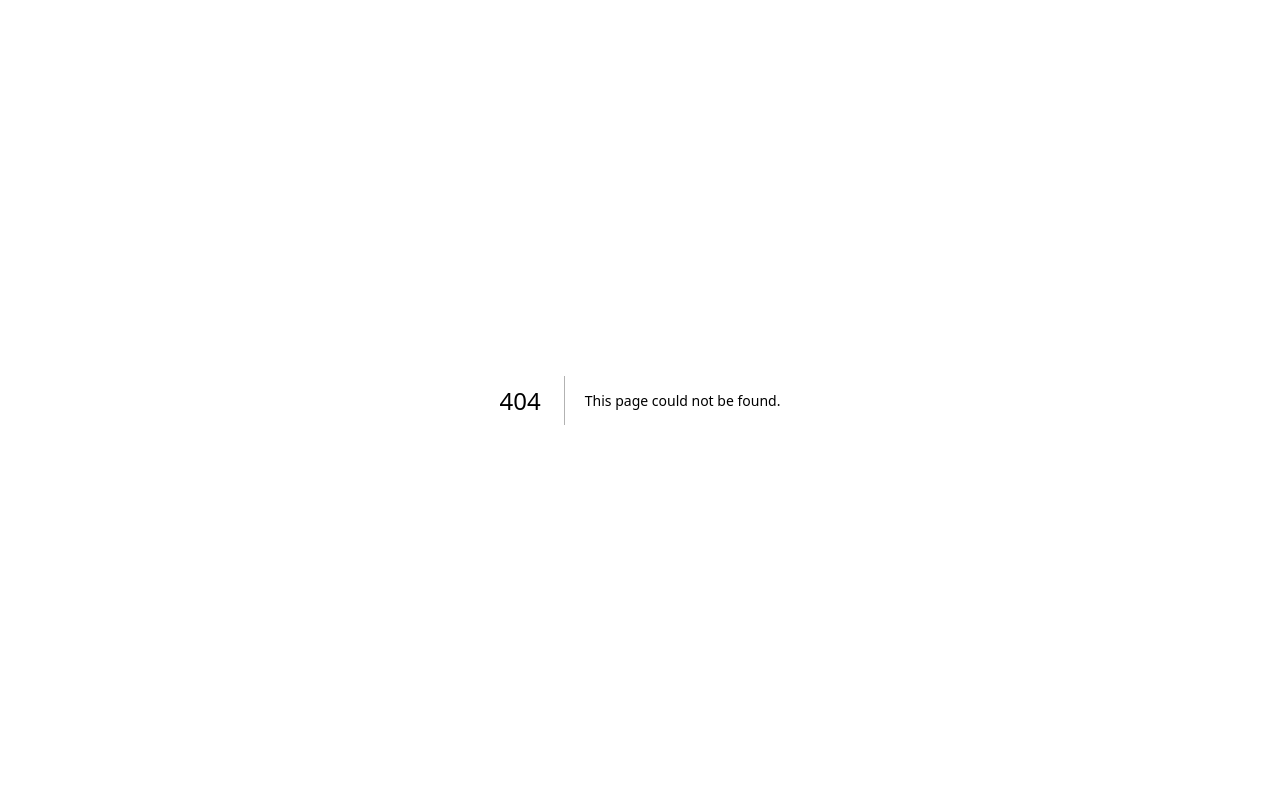
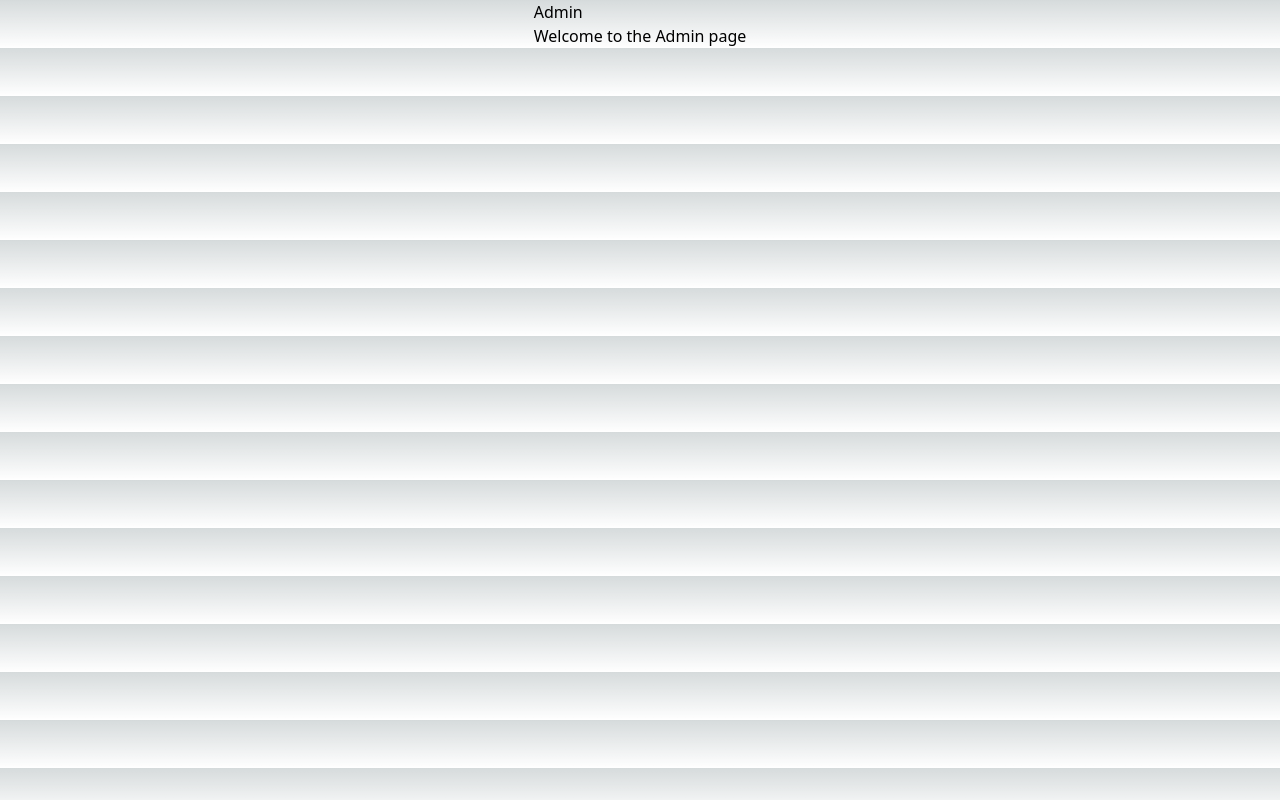
Before and after one commit to clorose/aliceinhelloworld, a Next.js app: page /admin in a window 1280 px wide. Before the commit this address had no page. Built offline with nearby package versions, Linux system fonts and the light colour scheme.

Commit message:
✨ feat: add admin panel and API endpoints

```diff
--- /dev/null
+++ b/src/app/admin/page.tsx
@@ -0,0 +1,8 @@
+export default function AdminPage() {
+  return (
+    <>
+      <h1>Admin</h1>
+      <p>Welcome to the Admin page</p>
+    </>
+  );
+}
--- /dev/null
+++ b/src/app/api/page.tsx
@@ -0,0 +1,8 @@
+export default function APIPage() {
+  return (
+    <>
+      <h1>API</h1>
+      <p>Welcome to the API page</p>
+    </>
+  );
+}
```
